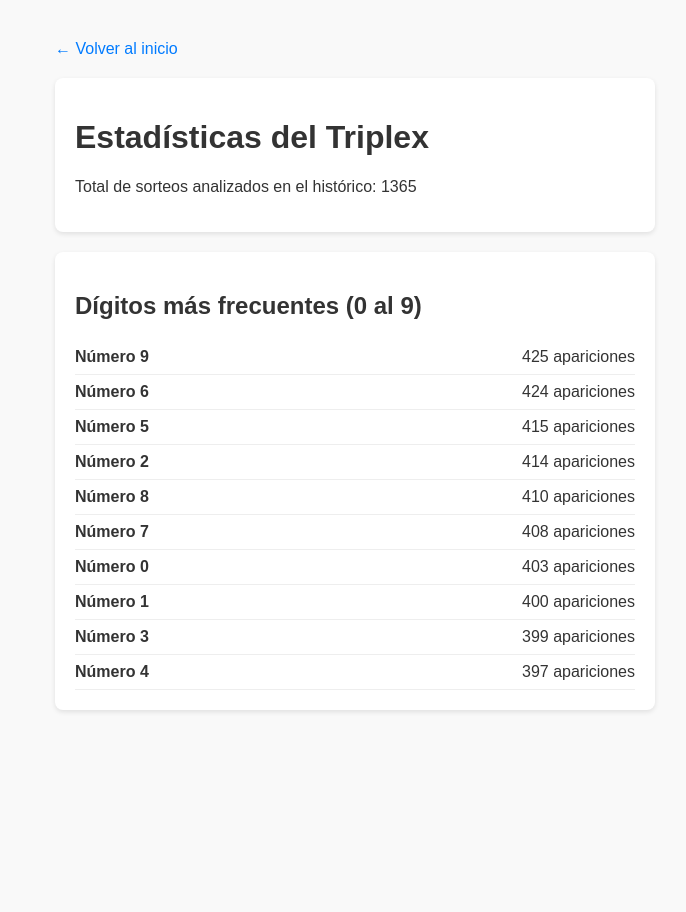
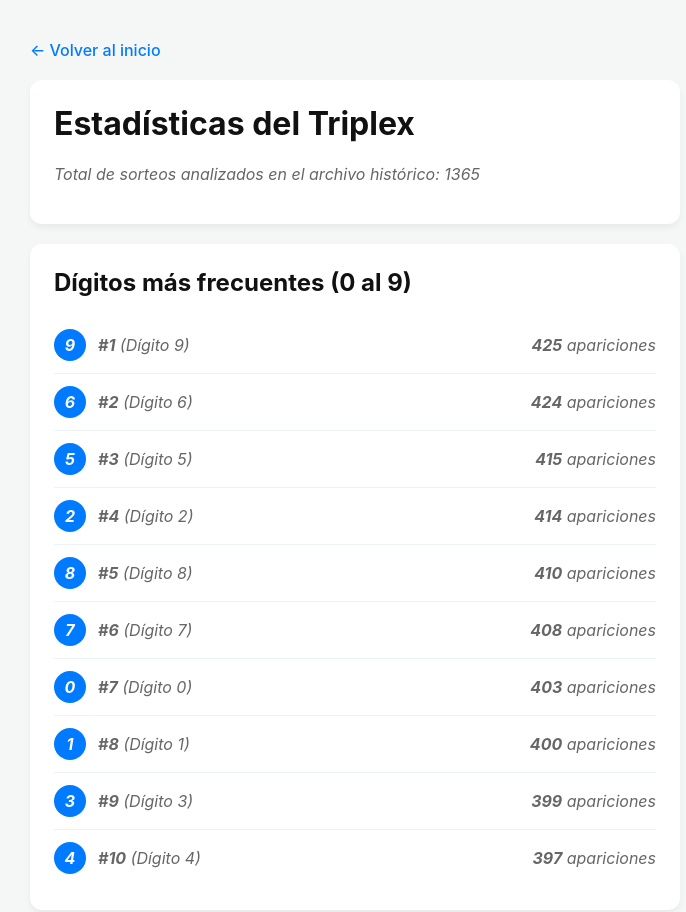
Before and after one commit to socramazibi/Triplex1.0, a plain HTML site: page stats.html in a window 1280 px wide. Shown: the whole page, without its empty margins (285-971 px from the left). Before the commit the page ends 800 px from the top, so only its background shows below. Drawn offline with Linux system fonts and the light colour scheme.

Commit message:
Refactor stats.html for improved styling and functionality

```diff
--- a/stats.html
+++ b/stats.html
@@ -4,44 +4,51 @@
     <meta charset="UTF-8">
     <meta name="viewport" content="width=device-width, initial-scale=1.0">
     <title>Estadísticas - Triplex</title>
-    <!-- Aquí puedes enlazar tus estilos CSS o Tailwind -->
     <style>
-        body { font-family: sans-serif; max-width: 600px; margin: 40px auto; padding: 0 20px; background: #f9f9f9; color: #333; }
-        .card { background: white; padding: 20px; border-radius: 8px; box-shadow: 0 2px 5px rgba(0,0,0,0.1); margin-bottom: 20px; }
-        .stat-row { display: flex; justify-content: space-between; padding: 8px 0; border-bottom: 1px solid #eee; }
-        a { display: inline-block; margin-bottom: 20px; text-decoration: none; color: #007bff; }
+        body { font-family: -apple-system, BlinkMacSystemFont, "Segoe UI", Roboto, sans-serif; max-width: 650px; margin: 40px auto; padding: 0 20px; background: #f4f7f6; color: #333; }
+        .card { background: white; padding: 24px; border-radius: 12px; box-shadow: 0 4px 6px rgba(0,0,0,0.05); margin-bottom: 20px; }
+        h1, h2 { margin-top: 0; color: #111; }
+        .stat-row { display: flex; justify-content: space-between; align-items: center; padding: 12px 0; border-bottom: 1px solid #edf2f7; }
+        .stat-row:last-child { border-bottom: none; }
+        .digit-badge { background: #007bff; color: white; width: 32px; height: 32px; display: inline-flex; align-items: center; justify-content: center; border-radius: 50%; font-weight: bold; }
+        .back-link { display: inline-block; margin-bottom: 20px; text-decoration: none; color: #007bff; font-weight: 500; }
+        .back-link:hover { text-decoration: underline; }
+        .loading { color: #666; font-style: italic; }
     </style>
 </head>
 <body>
 
-    <a href="index.html">← Volver al inicio</a>
+    <a href="index.html" class="back-link">← Volver al inicio</a>
 
     <div class="card">
         <h1>Estadísticas del Triplex</h1>
-        <p id="total-sorteos">Analizando sorteos...</p>
+        <p id="total-sorteos" class="loading">Analizando el histórico de sorteos...</p>
     </div>
 
     <div class="card">
         <h2>Dígitos más frecuentes (0 al 9)</h2>
-        <div id="ranking-container">Cargando estadísticas...</div>
+        <div id="ranking-container" class="loading">Calculando frecuencias...</div>
     </div>
 
     <script>
         async function cargarEstadisticas() {
             try {
                 const response = await fetch('data/historico.json');
+                if (!response.ok) throw new Error('No se pudo leer el histórico');
+
                 const historico = await response.json();
 
                 const frecuencias = { 0:0, 1:0, 2:0, 3:0, 4:0, 5:0, 6:0, 7:0, 8:0, 9:0 };
-                let totalSorteos = 0;
+                let totalSorteosValidos = 0;
 
-                // Recorremos todo el histórico unificado
+                // Recorremos todas las fechas guardadas en el JSON unificado
                 for (const fecha in historico) {
                     const item = historico[fecha];
                     if (item && item.values) {
                         item.values.forEach(sorteo => {
                             if (sorteo) {
-                                totalSorteos++;
+                                totalSorteosValidos++;
+                                // Cada sorteo es un número de 3 dígitos (ej: "482")
                                 for (const digito of sorteo) {
                                     if (frecuencias[digito] !== undefined) {
                                         frecuencias[digito]++;
@@ -52,18 +59,21 @@
                     }
                 }
 
-                // Actualizar total en pantalla
-                document.getElementById('total-sorteos').innerText = `Total de sorteos analizados en el histórico: ${totalSorteos}`;
+                // Mostrar total de sorteos analizados
+                document.getElementById('total-sorteos').innerText = `Total de sorteos analizados en el archivo histórico: ${totalSorteosValidos}`;
 
-                // Ordenar ranking de mayor a menor frecuencia
+                // Ordenar de mayor a menor frecuencia
                 const ranking = Object.entries(frecuencias).sort((a, b) => b[1] - a[1]);
 
                 let html = '';
-                ranking.forEach(([digito, count]) => {
+                ranking.forEach(([digito, count], index) => {
                     html += `
                         <div class="stat-row">
-                            <span><strong>Número ${digito}</strong></span>
-                            <span>${count} apariciones</span>
+                            <div style="display: flex; align-items: center; gap: 12px;">
+                                <span class="digit-badge">${digito}</span>
+                                <span><strong>#${index + 1}</strong> (Dígito ${digito})</span>
+                            </div>
+                            <span><strong>${count}</strong> apariciones</span>
                         </div>
                     `;
                 });
@@ -71,7 +81,8 @@
                 document.getElementById('ranking-container').innerHTML = html;
 
             } catch (error) {
-                document.getElementById('ranking-container').innerText = 'Error al cargar los datos para las estadísticas.';
+                document.getElementById('total-sorteos').innerText = 'No se pudieron cargar los datos.';
+                document.getElementById('ranking-container').innerText = 'Verifica que el archivo data/historico.json exista y tenga datos.';
                 console.error(error);
             }
         }
```
